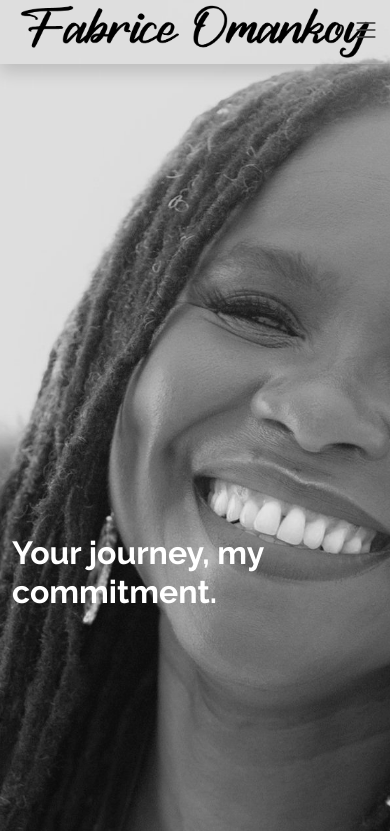
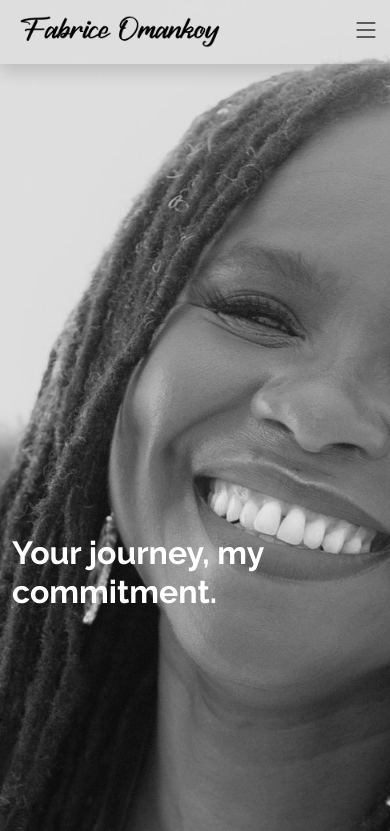
Before and after one commit to hashir7860/diannem, a plain HTML site: page index.html in a window 390 px wide. Shown: the top 831 px of the page. Drawn offline with Linux system fonts and the light colour scheme.

Commit message:
first commit

```diff
--- a/assets/css/main.css
+++ b/assets/css/main.css
@@ -1739,5 +1739,6 @@ section,
 @media (max-width: 576px) {
   .header .logo img {
     max-height: 65px;
-  }
-}
+    width: 200px !important;
+  }
+}
--- a/index.html
+++ b/index.html
@@ -52,7 +52,7 @@
             src="assets/img/Fabrice Logo-01.png"
             alt=""
             width="350"
-            class="img-fluid"
+            class="img-fluid header-logo"
           />
         </a>
 
```
